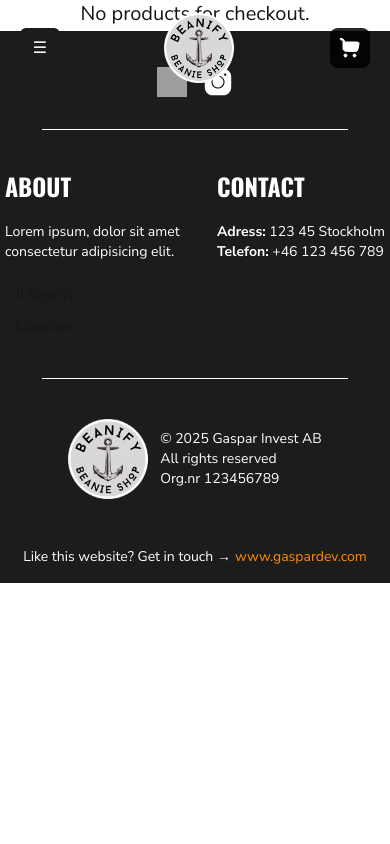
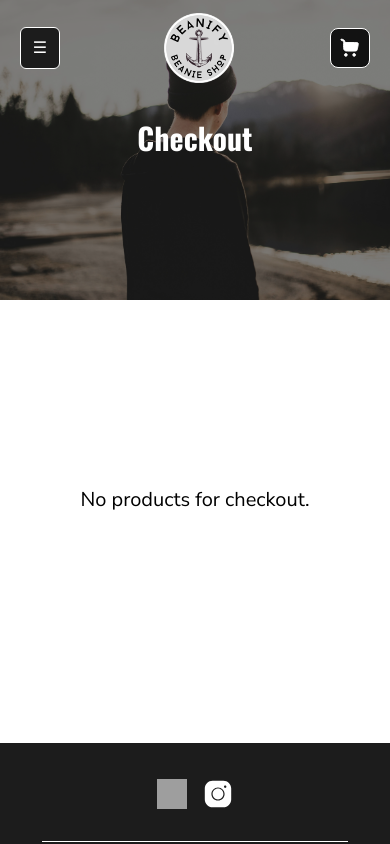
Before and after one commit to Gaspardious/beanie, a Next.js app: page /checkout in a window 390 px wide. Shown: the top 844 px of the page. Built offline with nearby package versions, Linux system fonts and the light colour scheme; grey boxes are pictures that could not be loaded.

Commit message:
small changes

```diff
--- a/components/Cart/Cart.tsx
+++ b/components/Cart/Cart.tsx
@@ -25,7 +25,7 @@ const Cart: React.FC<CartProps> = ({ open, setOpen }) => {
 
 
   return (
-    <div className="p-2 bg-black/85 rounded-lg w-10 mr-5 hover:bg-black/90 pointer-cursor z-10">
+    <div className="p-2 bg-black/85 rounded-lg w-10 mr-5 border border-white hover:bg-black/90 pointer-cursor z-10">
       <Image
         src="/cart_white.svg"
         alt="cart"
--- a/components/MobileMenu/MobileMenu.tsx
+++ b/components/MobileMenu/MobileMenu.tsx
@@ -62,10 +62,10 @@ const MobileMenu: React.FC<MobileMenuProps> = ({ open, setOpen}) => {
     <div className="container" ref={scope}>
       {/* Mobile Menu Button */}
       <motion.button
-        className="p-2 mr-2 bg-[#1c1c1c] w-10 text-white rounded-md sm:hidden z-40"
+        className="p-2 mr-2 bg-[#1c1c1c] w-10 text-white rounded-md sm:hidden border border-white z-40"
         initial={{ opacity: 0 }}
         animate={{ opacity: 1 }}
-        whileHover={{ scale: 1.1 }}
+        whileHover={{ scale: 1.1, rotate: -10 }}
         whileTap={{ scale: 0.8 }}
         onClick={() => setOpen(!open)}
       >
--- a/src/app/checkout/page.tsx
+++ b/src/app/checkout/page.tsx
@@ -19,7 +19,21 @@ const CheckoutPage = () => {
   };
 
   if (checkoutProducts.length === 0) {
-    return <p className="text-center text-xl">No products for checkout.</p>;
+    return (
+      <>
+
+
+        <div className="pb-10 bg-white/50 relative">
+          <div className="relative h-[300px] w-full bg-cover bg-center bg-no-repeat bg-[url('/beanie.webp')]">
+            <div className="absolute inset-0 bg-black opacity-50"></div>
+          </div>
+          <h1 className="text-3xl mt-10 sm:text-6xl font-extrabold text-white absolute top-20 left-1/2 transform -translate-x-1/2">
+            Checkout
+          </h1>
+          <p className="text-center text-xl text-black flex items-center justify-center h-[400px]">No products for checkout.</p>
+        </div>
+      </>
+    );
   }
 
   return (
```
